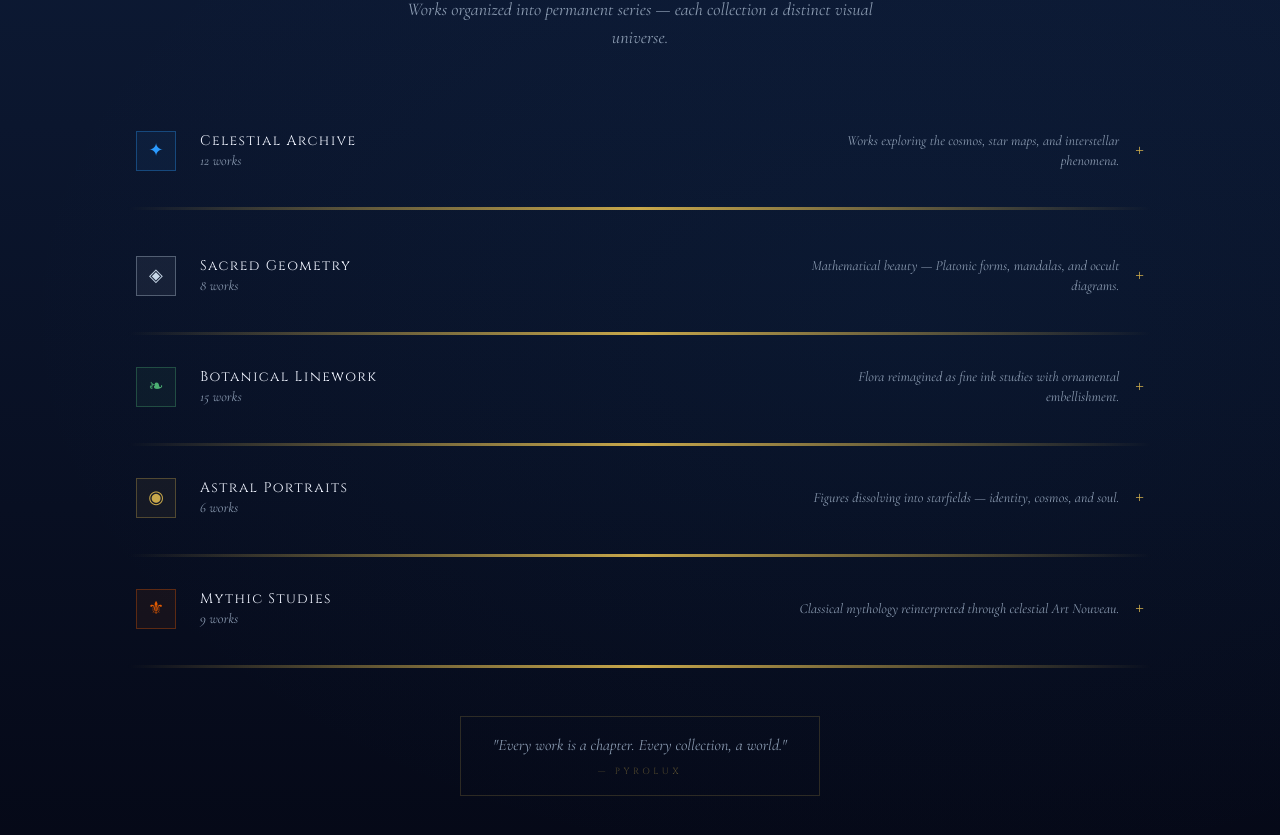
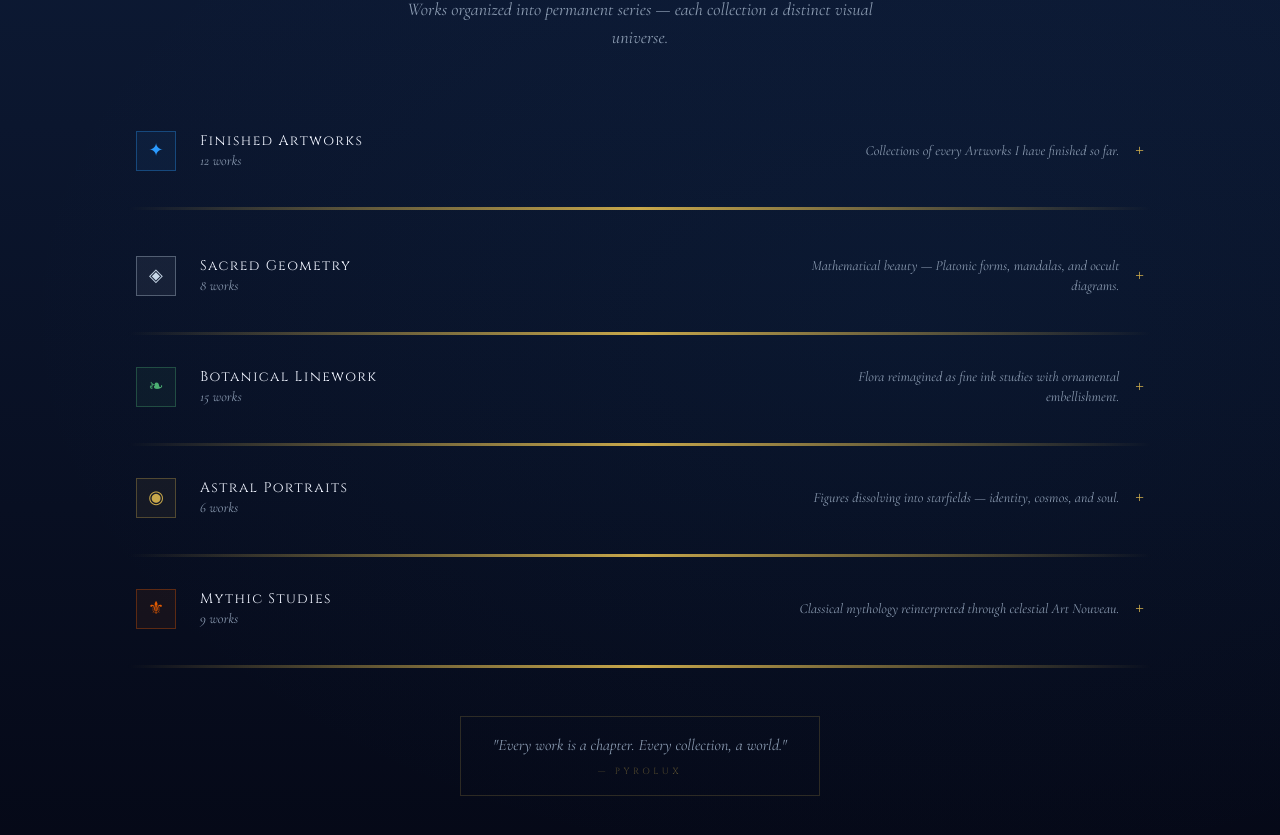
Before and after one commit to PyroluxAmos/Pyrolux-Gallery-Studio, a React (Vite) app: page / in a window 1280 px wide. Shown: the part 3989-4824 px from the top of the page. Built offline with nearby package versions, Linux system fonts and the light colour scheme.

Commit message:
Update gallery.ts
Change celestial archive to Finished Artworks

```diff
--- a/src/data/gallery.ts
+++ b/src/data/gallery.ts
@@ -90,9 +90,9 @@ export const artworks = [
 
 export const collections = [
   {
-    id: "celestial",
-    name: "Celestial Archive",
-    description: "Works exploring the cosmos, star maps, and interstellar phenomena.",
+    id: "Finished Artworks",
+    name: "Finished Artworks",
+    description: "Collections of every Artworks I have finished so far.",
     count: 12,
     icon: "✦",
     color: "#2B9BFF",
```
